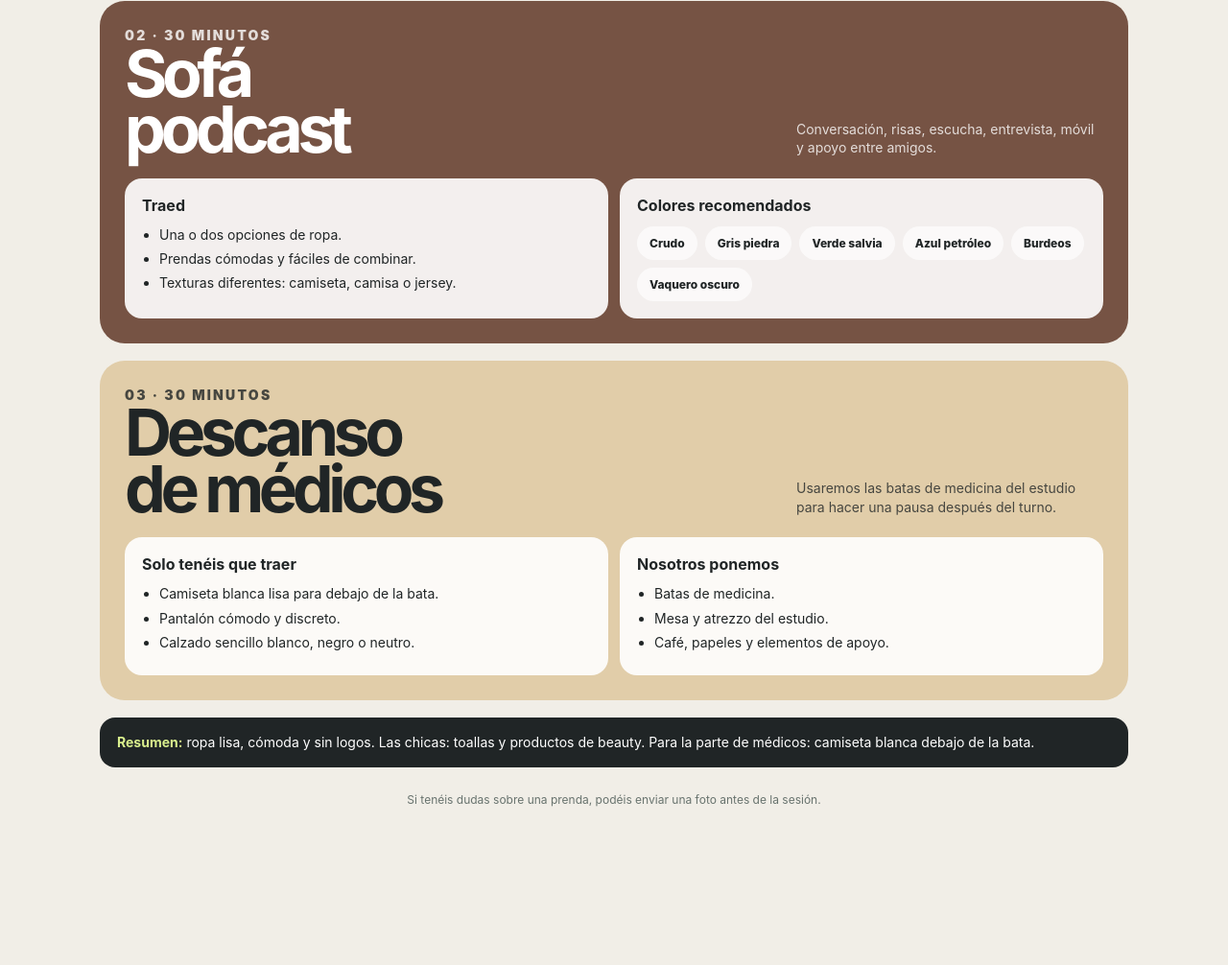
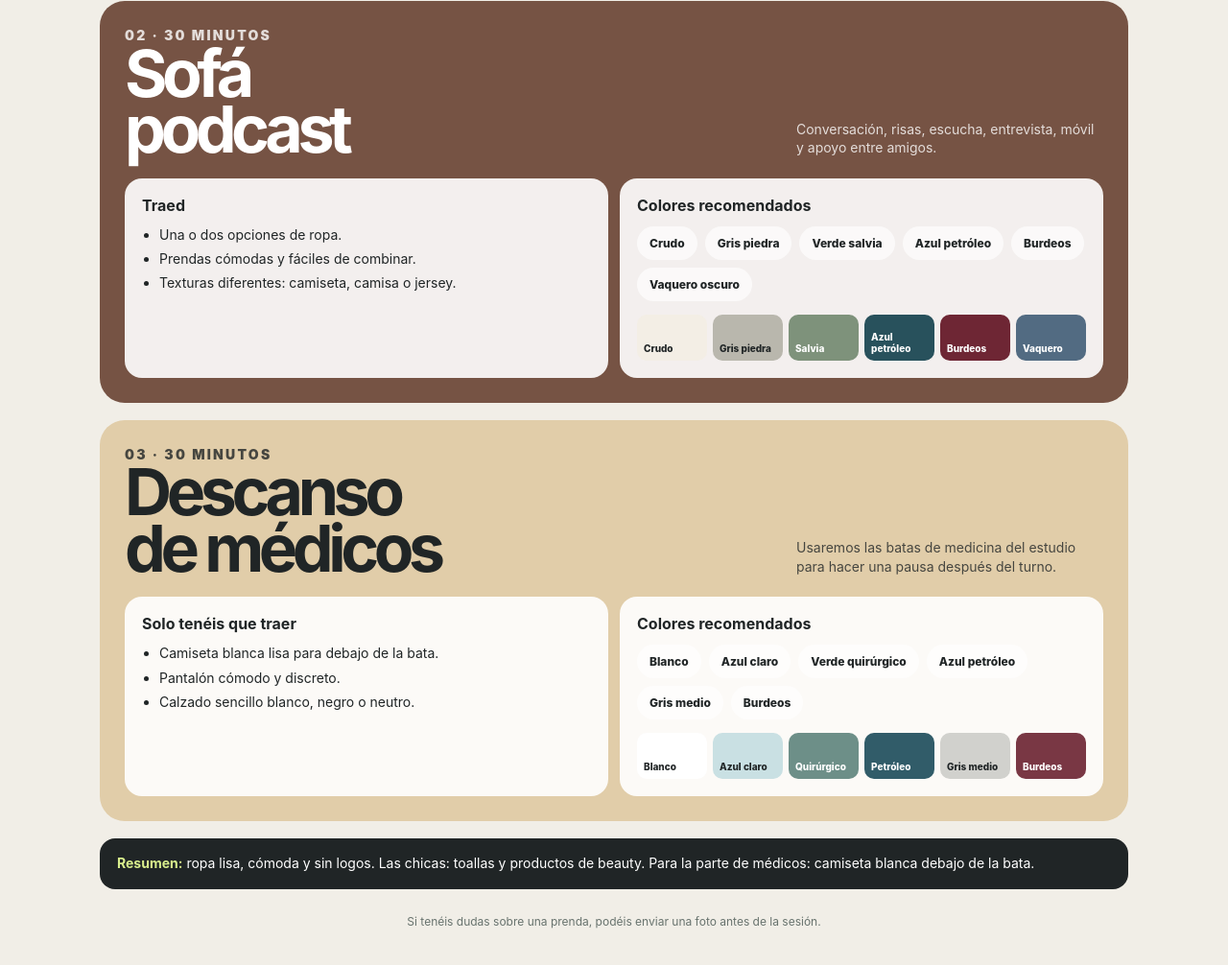
Before and after one commit to zermattphoto-lab/sesion-stock-moodboard, a plain HTML site: page modelos.html in a window 1280 px wide. Shown: the part 1038-2044 px from the top of the page at 96% size. Before the commit the page ends 1939 px from the top, so only its background shows below. Drawn offline with Linux system fonts and the light colour scheme.

Commit message:
Show visual color swatches for every section

```diff
--- a/modelos.html
+++ b/modelos.html
@@ -14,8 +14,8 @@
 <section class="hero"><p class="eyebrow">Antes de venir</p><h1>Qué traer<br>y qué haremos.</h1><p>La sesión durará 90 minutos. Tendremos tres partes y utilizaremos el estudio, el sofá, la mesa y las batas de medicina.</p></section>
 <div class="intro"><strong>Traed ropa lisa y cómoda.</strong><span>No hace falta comprar nada. Evitad logos grandes, rayas finas y colores fluorescentes.</span></div>
 <section class="part blue"><div class="part-head"><div><p class="eyebrow">01 · 30 minutos</p><h2>Beauty<br>fondo azul</h2></div><p>Retratos, cuidado facial, crema, grooming y fotografías de los tres modelos juntos.</p></div><div class="columns"><div class="box"><h3>Las chicas deben traer</h3><ul><li>Toalla de pelo.</li><li>Toalla normal pequeña.</li><li>Sus cremas y productos faciales.</li><li>Diadema, peine o pinzas.</li></ul></div><div class="box"><h3>Ropa que funciona</h3><div class="chips"><span class="chip">Blanco roto</span><span class="chip">Beige</span><span class="chip">Terracota</span><span class="chip">Rosa empolvado</span><span class="chip">Marrón</span></div><div class="palette"><div class="color" style="background:#f4efe5">Crudo</div><div class="color" style="background:#d8c4a5">Beige</div><div class="color dark" style="background:#c76d4c">Terracota</div><div class="color dark" style="background:#b4933e">Mostaza</div><div class="color" style="background:#d9aaa8">Rosa</div><div class="color dark" style="background:#4a2d28">Chocolate</div></div></div></div><div class="note"><strong>Importante:</strong> mejor productos sin logos visibles y toallas blancas, crudas o beige.</div></section>
-<section class="part brown"><div class="part-head"><div><p class="eyebrow">02 · 30 minutos</p><h2>Sofá<br>podcast</h2></div><p>Conversación, risas, escucha, entrevista, móvil y apoyo entre amigos.</p></div><div class="columns"><div class="box"><h3>Traed</h3><ul><li>Una o dos opciones de ropa.</li><li>Prendas cómodas y fáciles de combinar.</li><li>Texturas diferentes: camiseta, camisa o jersey.</li></ul></div><div class="box"><h3>Colores recomendados</h3><div class="chips"><span class="chip">Crudo</span><span class="chip">Gris piedra</span><span class="chip">Verde salvia</span><span class="chip">Azul petróleo</span><span class="chip">Burdeos</span><span class="chip">Vaquero oscuro</span></div></div></div></section>
-<section class="part cream"><div class="part-head"><div><p class="eyebrow">03 · 30 minutos</p><h2>Descanso<br>de médicos</h2></div><p>Usaremos las batas de medicina del estudio para hacer una pausa después del turno.</p></div><div class="columns"><div class="box"><h3>Solo tenéis que traer</h3><ul><li>Camiseta blanca lisa para debajo de la bata.</li><li>Pantalón cómodo y discreto.</li><li>Calzado sencillo blanco, negro o neutro.</li></ul></div><div class="box"><h3>Nosotros ponemos</h3><ul><li>Batas de medicina.</li><li>Mesa y atrezzo del estudio.</li><li>Café, papeles y elementos de apoyo.</li></ul></div></div></section>
+<section class="part brown"><div class="part-head"><div><p class="eyebrow">02 · 30 minutos</p><h2>Sofá<br>podcast</h2></div><p>Conversación, risas, escucha, entrevista, móvil y apoyo entre amigos.</p></div><div class="columns"><div class="box"><h3>Traed</h3><ul><li>Una o dos opciones de ropa.</li><li>Prendas cómodas y fáciles de combinar.</li><li>Texturas diferentes: camiseta, camisa o jersey.</li></ul></div><div class="box"><h3>Colores recomendados</h3><div class="chips"><span class="chip">Crudo</span><span class="chip">Gris piedra</span><span class="chip">Verde salvia</span><span class="chip">Azul petróleo</span><span class="chip">Burdeos</span><span class="chip">Vaquero oscuro</span></div><div class="palette"><div class="color" style="background:#f3eee5">Crudo</div><div class="color" style="background:#b9b7ad">Gris piedra</div><div class="color dark" style="background:#7e927b">Salvia</div><div class="color dark" style="background:#28515c">Azul petróleo</div><div class="color dark" style="background:#6e2634">Burdeos</div><div class="color dark" style="background:#526b82">Vaquero</div></div></div></div></section>
+<section class="part cream"><div class="part-head"><div><p class="eyebrow">03 · 30 minutos</p><h2>Descanso<br>de médicos</h2></div><p>Usaremos las batas de medicina del estudio para hacer una pausa después del turno.</p></div><div class="columns"><div class="box"><h3>Solo tenéis que traer</h3><ul><li>Camiseta blanca lisa para debajo de la bata.</li><li>Pantalón cómodo y discreto.</li><li>Calzado sencillo blanco, negro o neutro.</li></ul></div><div class="box"><h3>Colores recomendados</h3><div class="chips"><span class="chip">Blanco</span><span class="chip">Azul claro</span><span class="chip">Verde quirúrgico</span><span class="chip">Azul petróleo</span><span class="chip">Gris medio</span><span class="chip">Burdeos</span></div><div class="palette"><div class="color" style="background:#ffffff">Blanco</div><div class="color" style="background:#c9e0e3">Azul claro</div><div class="color dark" style="background:#6d8f88">Quirúrgico</div><div class="color dark" style="background:#315c69">Petróleo</div><div class="color" style="background:#d1d1cd">Gris medio</div><div class="color dark" style="background:#793744">Burdeos</div></div></div></div></section>
 <div class="note"><strong>Resumen:</strong> ropa lisa, cómoda y sin logos. Las chicas: toallas y productos de beauty. Para la parte de médicos: camiseta blanca debajo de la bata.</div>
 <footer>Si tenéis dudas sobre una prenda, podéis enviar una foto antes de la sesión.</footer>
 </main>
```
